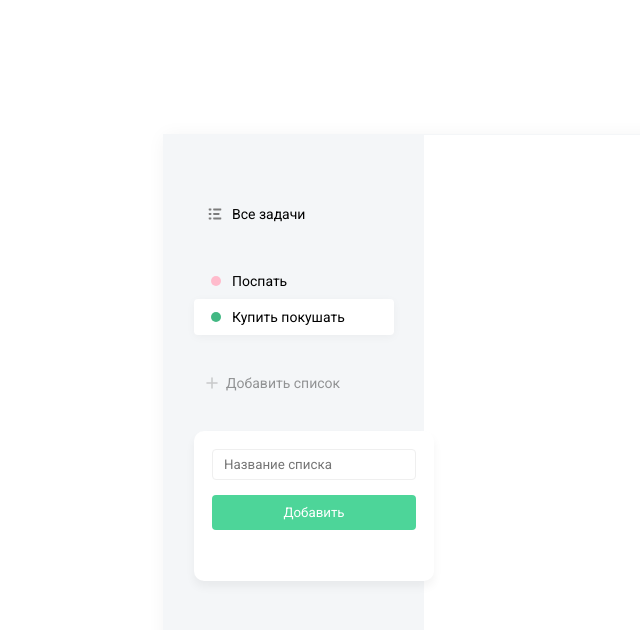
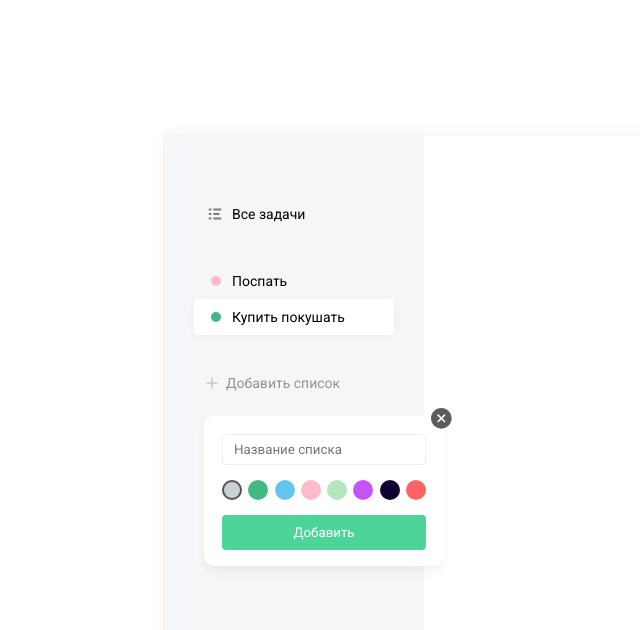
Before and after one commit to LaberSor/React-ToDo, a React (Create React App) app: page / in a window 1280 px wide. Both pictures are taken after a click on the element "Добавить список". Shown: the top 630 px of the page, without its empty margins (101-741 px from the left). Built offline with nearby package versions, Linux system fonts and the light colour scheme.

Commit message:
Updated addlist

```diff
--- a/src/App.tsx
+++ b/src/App.tsx
@@ -3,8 +3,9 @@ import React from 'react';
 import './index.scss';
 import listSvg from './assets/img/list.svg';
 
+
 import List from './components/List';
-import AddButtonList from './components/AddButtonList';
+import AddList from './components/AddButtonList';
 
 function App() {
 
@@ -31,7 +32,7 @@ function App() {
           },
 
         ]} isRemovable={true}/>
-       <AddButtonList />
+       <AddList /* colors={db.colors} *//>
       </div>
       <div className="todo__tasks">
 
--- /dev/null
+++ b/src/assets/db.json
@@ -0,0 +1,12 @@
+{
+    "colors": [
+        {"id": 1,"hex": "#C9D1D3","name": "grey"},
+        {"id": 2,"hex": "#42B883","name": "green"},
+        {"id": 3,"hex": "#64C4ED","name": "blue"},
+        {"id": 4,"hex": "#FFBBCC","name": "pink"},
+        {"id": 5,"hex": "#B6E6BD","name": "lime"},
+        {"id": 6,"hex": "#C355F5","name": "purple"},
+        {"id": 7,"hex": "#110133","name": "black"},
+        {"id": 8,"hex": "#FF6464","name": "red"}
+    ]
+}
--- a/src/components/AddButtonList/AddList.scss
+++ b/src/components/AddButtonList/AddList.scss
@@ -7,10 +7,35 @@
     border-radius: 10px;
     box-sizing: border-box;
     padding: 18px;
+    position: relative;
+    top: -15px;
+    left: 10px;
 
     .button {
       width: 100%;
       margin-top: 15px;
     }
+
+    &-close-btn {
+      position: absolute;
+      top: -8px;
+      right: -8px;
+      cursor: pointer;
+    }
+
+    &-colors {
+      margin-top: 15px;
+      display: flex;
+      justify-content: space-between;
+      .badge {
+        width: 16px;
+        height: 16px;
+        position: static;
+        border: 2px solid transparent;
+        &.active {
+          border: 2px solid #525252;
+        }
+      }
+    }
   }
 }
--- a/src/components/AddButtonList/index.tsx
+++ b/src/components/AddButtonList/index.tsx
@@ -1,14 +1,27 @@
 import React from "react";
+
 
 import plusSvg from '../../assets/img/plus.svg';
 import './AddList.scss';
 import '../../index.scss';
+import { colors } from '../../assets/db.json'
+import closeSvg from '../../assets/img/close.svg';
 
 import List from "../List";
+import Badge from "../Badge";
 
+/* interface addListPropsextends Array<propsFromAddList> {
+    colors: [propsFromAddList];
+}
+ */
+/* interface propsFromAddList {
+    id: any,
+    name: any
+} */
 
-export const AddList = () => {
+const AddList/* : React.FunctionComponent< addListProps > */ = (/* colors */) => {
     const [isPopupVizible, setPopupVizible] = React.useState(false);
+    const [isColorActive, setColorActive] = React.useState(colors[0].id);
 
     const popupVizibility = () => {
         setPopupVizible(!isPopupVizible);
@@ -26,7 +39,19 @@ export const AddList = () => {
             ]} isRemovable={false} onClickVizible={() => popupVizibility()}/>
 
             {isPopupVizible && <div className="add-list__popup">
+                <img onClick={() => popupVizibility()} src={closeSvg} alt="Close" className="add-list__popup-close-btn"/>
                 <input className="field" type="text" placeholder="Название списка"></input>
+                <div className="add-list__popup-colors">
+                    {
+                        colors.map((color: any) =>
+                            <Badge
+                            className={isColorActive === color.id && 'active'}
+                            activateColor={() => setColorActive(color.id)}
+                            key={color.id}
+                            color={color.name}/>
+                        )
+                    }
+                </div>
                 <button className="button">Добавить</button>
              </div>}
         </div>
--- /dev/null
+++ b/src/components/Badge/Badge.scss
@@ -0,0 +1,38 @@
+.badge {
+  display: inline-block;
+  width: 10px;
+  height: 10px;
+  border-radius: 30px;
+
+  &--green {
+    background-color: #42b883;
+  }
+
+  &--blue {
+    background-color: #64c4ed;
+  }
+
+  &--pink {
+    background-color: #ffbbcc;
+  }
+
+  &--lime {
+    background-color: #b6e6bd;
+  }
+
+  &--grey {
+    background-color: #c9d1d3;
+  }
+
+  &--red {
+    background-color: #ff6464;
+  }
+
+  &--purple {
+    background-color: #c355f5;
+  }
+
+  &--black {
+    background-color: #110133;
+  }
+}
--- /dev/null
+++ b/src/components/Badge/index.tsx
@@ -0,0 +1,15 @@
+import React from 'react';
+import classNames from 'classnames';
+
+import './Badge.scss';
+
+interface badgeProps {
+    color?: string,
+    activateColor?: any,
+    className?: any
+}
+
+const Badge: React.FunctionComponent<badgeProps> = ({ color, activateColor, className }) =>
+<i onClick={activateColor} className={classNames('badge', {[`badge--${color}`]: color}, className)}></i>
+
+export default Badge;
--- a/src/components/List/List.scss
+++ b/src/components/List/List.scss
@@ -21,37 +21,14 @@
       background: #ffffff;
     }
 
+    .badge {
+      position: relative;
+      left: 5px;
+    }
+
     i {
       display: inline-flex;
       margin-right: 8px;
     }
-
-    .badge {
-      width: 10px;
-      height: 10px;
-      border-radius: 30px;
-      position: relative;
-      left: 5px;
-
-      &--green {
-        background-color: #42b883;
-      }
-
-      &--blue {
-        background-color: #64c4ed;
-      }
-
-      &--pink {
-        background-color: #ffbbcc;
-      }
-
-      &--palegreen {
-        background-color: #b6e6bd;
-      }
-
-      &--gray {
-        background-color: #c9d1d3;
-      }
-    }
   }
 }
--- a/src/components/List/index.tsx
+++ b/src/components/List/index.tsx
@@ -1,6 +1,7 @@
 import React from "react";
 import classNames from 'classnames';
 
+import Badge from '../Badge'
 import './List.scss';
 
 interface listProps {
@@ -28,7 +29,7 @@ const List: React.FunctionComponent<listProps> = ({ items, isRemovable, onClickV
                         <i>{item.icon ? (
                             <img src={item.icon} alt="Icon" />
                             ) : (
-                            <i className={`badge badge--${item.color}`}></i>)
+                           <Badge color={item.color}/>)
                         }</i>
                         <span>{item.name}</span>
                     </li>
```
Also changed, not shown: src/assets/img/close.svg (added).
